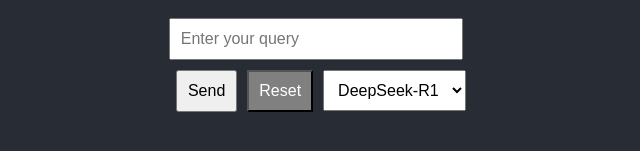
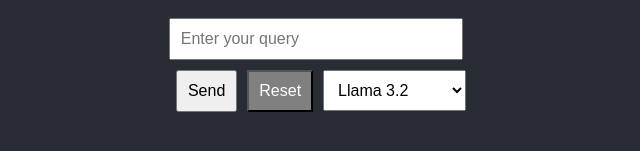
Before and after one commit to javabudd/oquery, a React (Create React App) app in the folder frontend/: page / in a window 1280 px wide. Shown: the part 423-574 px from the top of the page, without its empty margins (319-959 px from the left). Built offline with nearby package versions, Linux system fonts and the light colour scheme.

Commit message:
update default model

```diff
--- a/frontend/src/QueryLlmComponent.tsx
+++ b/frontend/src/QueryLlmComponent.tsx
@@ -1,7 +1,7 @@
 import {ChangeEvent, useCallback, useEffect, useRef, useState} from "react";
 
 const API_URL = "https://javabudd.hopto.org/query";
-const DEFAULT_MODEL = 'deepseek-r1';
+const DEFAULT_MODEL = 'llama3.2';
 
 const QueryLlmComponent: React.FC = () => {
 	const [query, setQuery] = useState<string>("");
@@ -157,8 +157,8 @@ const QueryLlmComponent: React.FC = () => {
 					Reset
 				</button>
 				<select onChange={setModel} style={{padding: "10px", fontSize: "16px", marginLeft: "10px"}}>
+					<option selected={true} value={"llama3.2"}>Llama 3.2</option>
 					<option value={"deepseek-r1"}>DeepSeek-R1</option>
-					<option value={"llama3.2"}>Llama 3.2</option>
 				</select>
 			</div>
 		</div>
```
